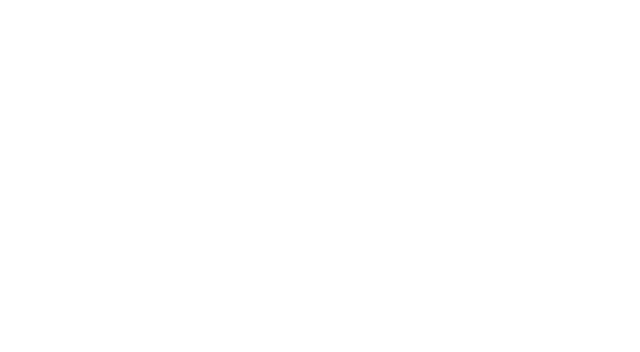
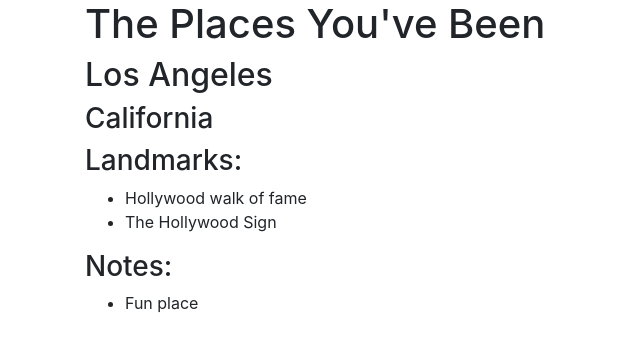
Before and after one commit to gold-mir/places-tracker, a plain HTML site: page index.html in a window 1280 px wide. Shown: the whole page, without its empty margins (0-640 px from the left). Drawn offline with Linux system fonts and the light colour scheme.

Commit message:
Adds notes and diplays about a pre-defined place

```diff
--- a/css/styles.css
+++ b/css/styles.css
@@ -0,0 +1,3 @@
+.place-display {
+  display: none;
+}
--- a/index.html
+++ b/index.html
@@ -9,6 +9,19 @@
   </head>
   <body>
     <div class="container">
+      <h1>The Places You've Been</h1>
+      <div class="place-display">
+        <h2>Name</h2>
+        <h3>Location</h3>
+        <h3>Landmarks:</h3>
+        <ul>
+
+        </ul>
+        <h3>Notes:</h3>
+        <ul>
+
+        </ul>
+      </div>
     </div>
   </body>
 </html>
--- a/js/scripts.js
+++ b/js/scripts.js
@@ -6,4 +6,25 @@ function Place (name, location, landmarks){
   this.notes = [];
 }
 
+//New object instance of 'Place' constructor
 var losAngeles = new Place("Los Angeles", "California");
+losAngeles.landmarks.push("Hollywood walk of fame", "The Hollywood Sign");
+losAngeles.notes.push("Fun place");
+
+//FRONT-END LOGIC
+//create a function to display information about Place
+function displayPlaceInfo(place){
+  $(".place-display h2").text(place.name); // will display name in h2
+  $(".place-display h3:first-of-type").text(place.location); // will display location in h3
+  place.landmarks.forEach(function(item){ // create a forEach function to loop over the landmarks array
+    $(".place-display ul:first-of-type").append("<li>" + item + "</li>"); // and add the items to the landmarks ul (first-of-type) in a list
+  });
+  place.notes.forEach(function(item){ // create a forEach function to loop over the notes array
+    $(".place-display ul:last-of-type").append("<li>" + item + "</li>");// and add the items to the notes ul (last-of-type since we don't have a 3rd <ul>)in a list
+  });
+}
+
+$(document).ready(function(){
+  displayPlaceInfo(losAngeles); //calls the losAngeles object
+  $(".place-display").show(); //displays info about the losAngeles object
+});
```
